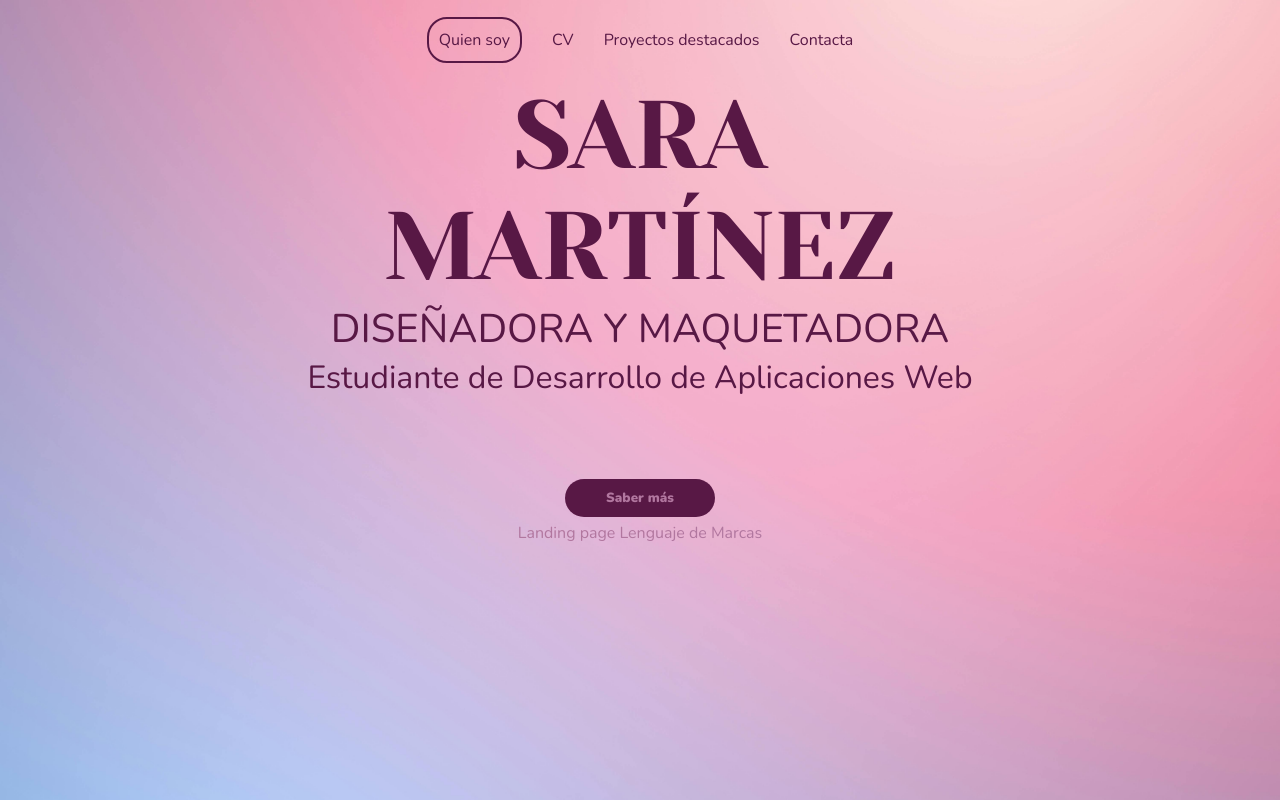
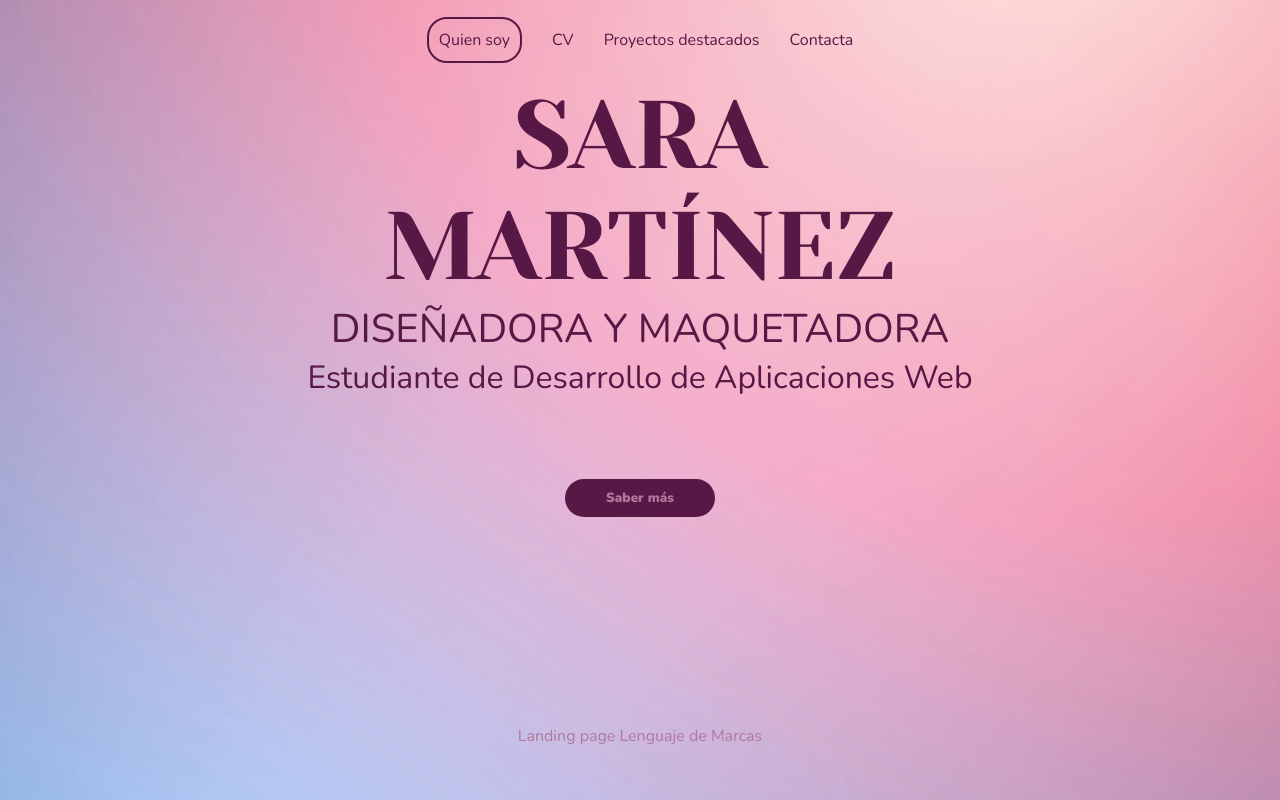
Before and after one commit to Sara-Mart/LANDING_PAGE, a plain HTML site: page index.html in a window 1280 px wide. Drawn offline with nearby package versions, Linux system fonts and the light colour scheme.

Commit message:
arreglo footer para que quede abajo

```diff
--- a/style.css
+++ b/style.css
@@ -83,7 +83,7 @@ body{
     background-size: cover;
     background-repeat: no-repeat;
     background-attachment: fixed;
-    display: block;
+
 }
 
 h1{
@@ -145,7 +145,7 @@ footer{
     text-align: center;
     justify-content: center;
     padding: 5px;
-    position: relative;
+    position: fixed;
     bottom: 0;
     color: var(--secundary);
 
```
